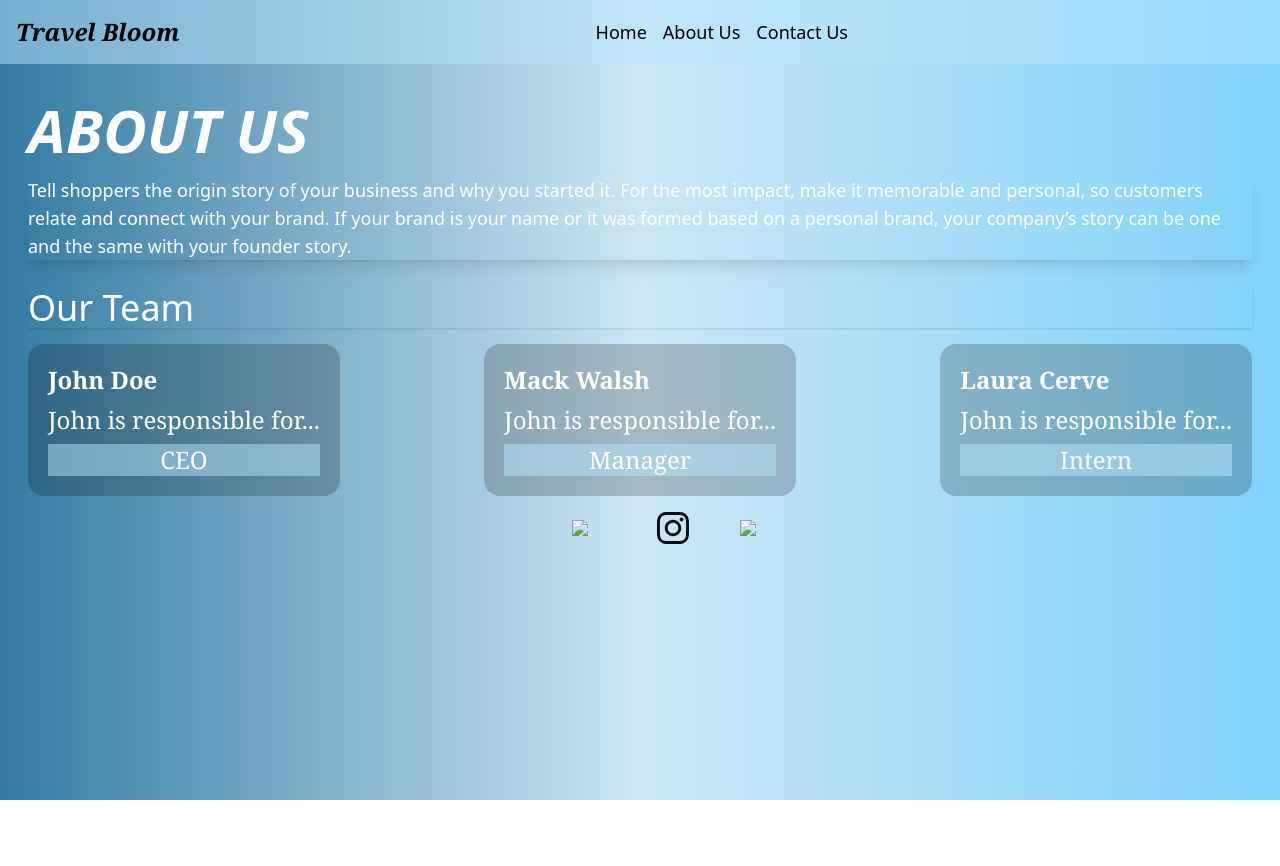
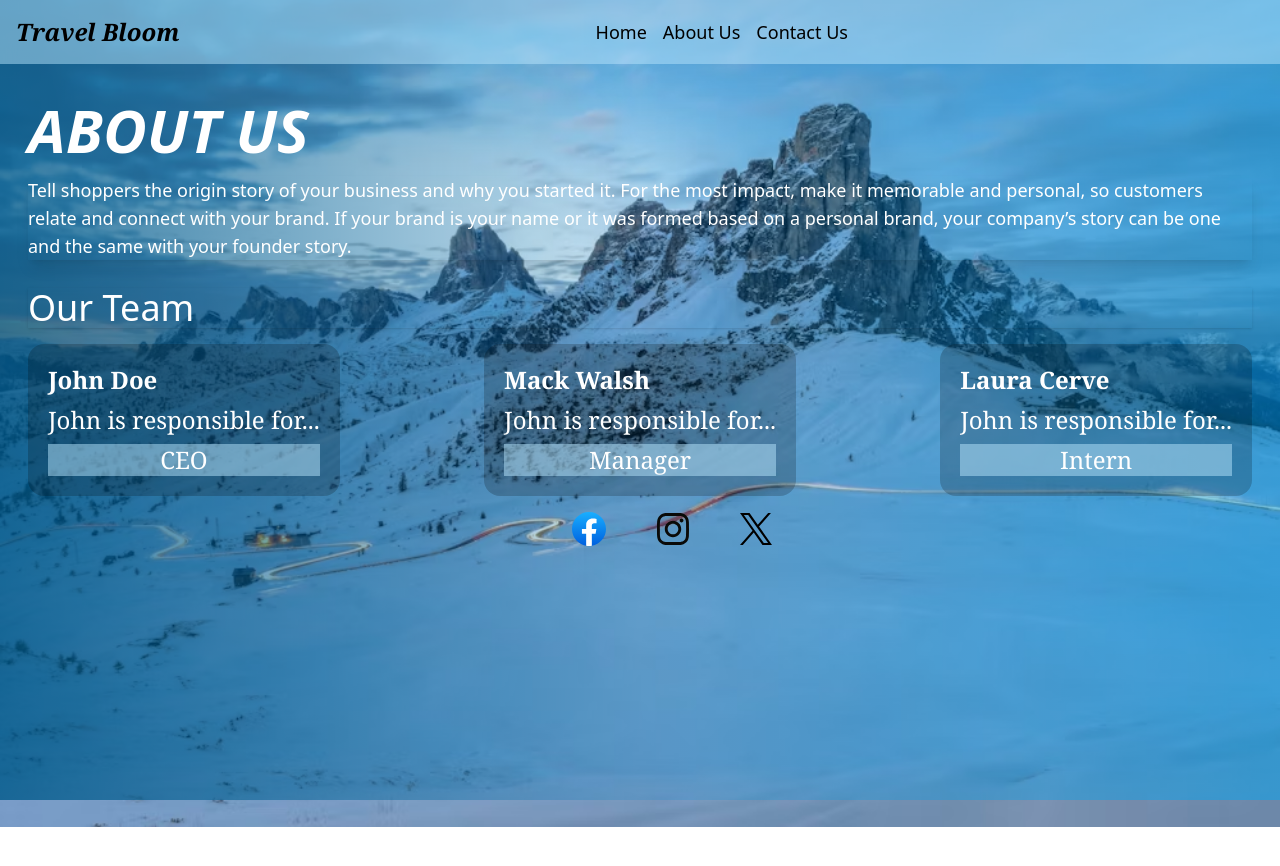
Before and after one commit to tpython699/travel-recommendation, a plain HTML site: page about.html in a window 1280 px wide. Drawn offline with nearby package versions, Linux system fonts and the light colour scheme; the site is published under a folder, as on GitHub Pages, so addresses that start at the root find nothing.

Commit message:
Update about.html

```diff
--- a/about.html
+++ b/about.html
@@ -4,7 +4,7 @@
         <title>Travel recommendation</title>
         <script src="https://unpkg.com/@tailwindcss/browser@4"></script>
     </head>
-    <body class=" font-sans min-h-screen bg-cover bg-center bg-no-repeat relative" style="background-image: url('/img/background.avif');">
+    <body class=" font-sans min-h-screen bg-cover bg-center bg-no-repeat relative" style="background-image: url('img/background.avif');">
 
       <!-- container with gradient -->
       <div class="absolute inset-0 bg-linear-to-r  from-sky-800/80 via-sky-600/20 to-sky-500/50">
@@ -58,13 +58,13 @@
             <div class=" w-full mt-4 ml-8 flex justify-center">
               <ul class="flex justify-between w-50 items-center" >
                 <li><a href="https://www.facebook.com">
-                    <img class="w-8.5" src="/img/facebook.svg"/>
+                    <img class="w-8.5" src="img/facebook.svg"/>
                 </a></li>
                 <li><a href="https://www.instagram.com/">
                     <img class="w-8" src="img/instagram.svg"/>
                 </a></li>
                 <li><a href="https://www.twitter.com">
-                    <img class="w-8"  src="/img/x.svg"/>
+                    <img class="w-8"  src="img/x.svg"/>
                 </a></li>
               </ul>
             </div>
```
